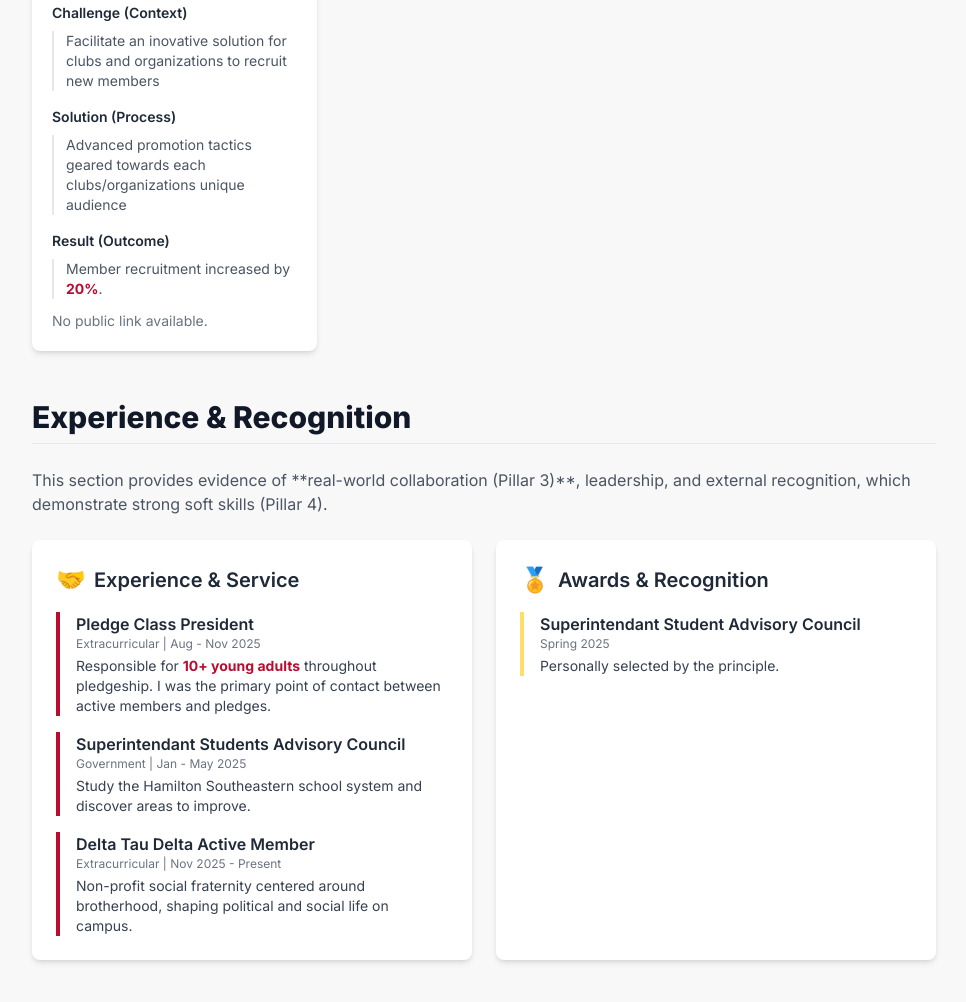
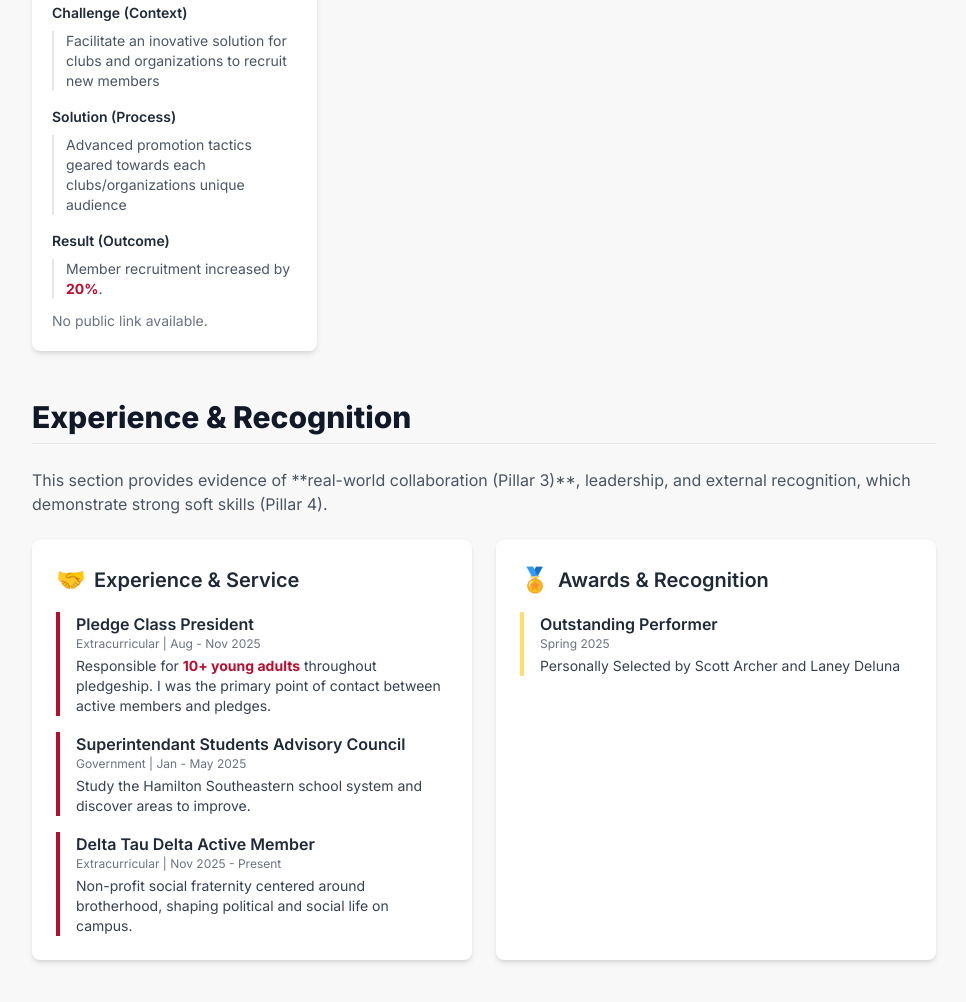
Before and after one commit to samstark101/isom210-7-pbl-portfolio, a plain HTML site: page index.html in a window 1280 px wide. Shown: the part 1594-2596 px from the top of the page, without its empty margins (296-1262 px from the left). Drawn offline with nearby package versions, Linux system fonts and the light colour scheme.

Commit message:
Update index.html

```diff
--- a/index.html
+++ b/index.html
@@ -304,7 +304,7 @@ CONFIRMATION: NO SVG graphics used. NO Mermaid JS used. -->
                  { title: "Delta Tau Delta Active Member", type: "Extracurricular", duration: "Nov 2025 - Present", detail: "Non-profit social fraternity centered around brotherhood, shaping political and social life on campus." },
             ],
             awards: [
-                { title: "Superintendant Student Advisory Council", duration: "Spring 2025", detail: "Personally selected by the principle." },
+                { title: "Outstanding Performer", duration: "Spring 2025", detail: "Personally Selected by Scott Archer and Laney Deluna" },
             ]
         };
 
```
